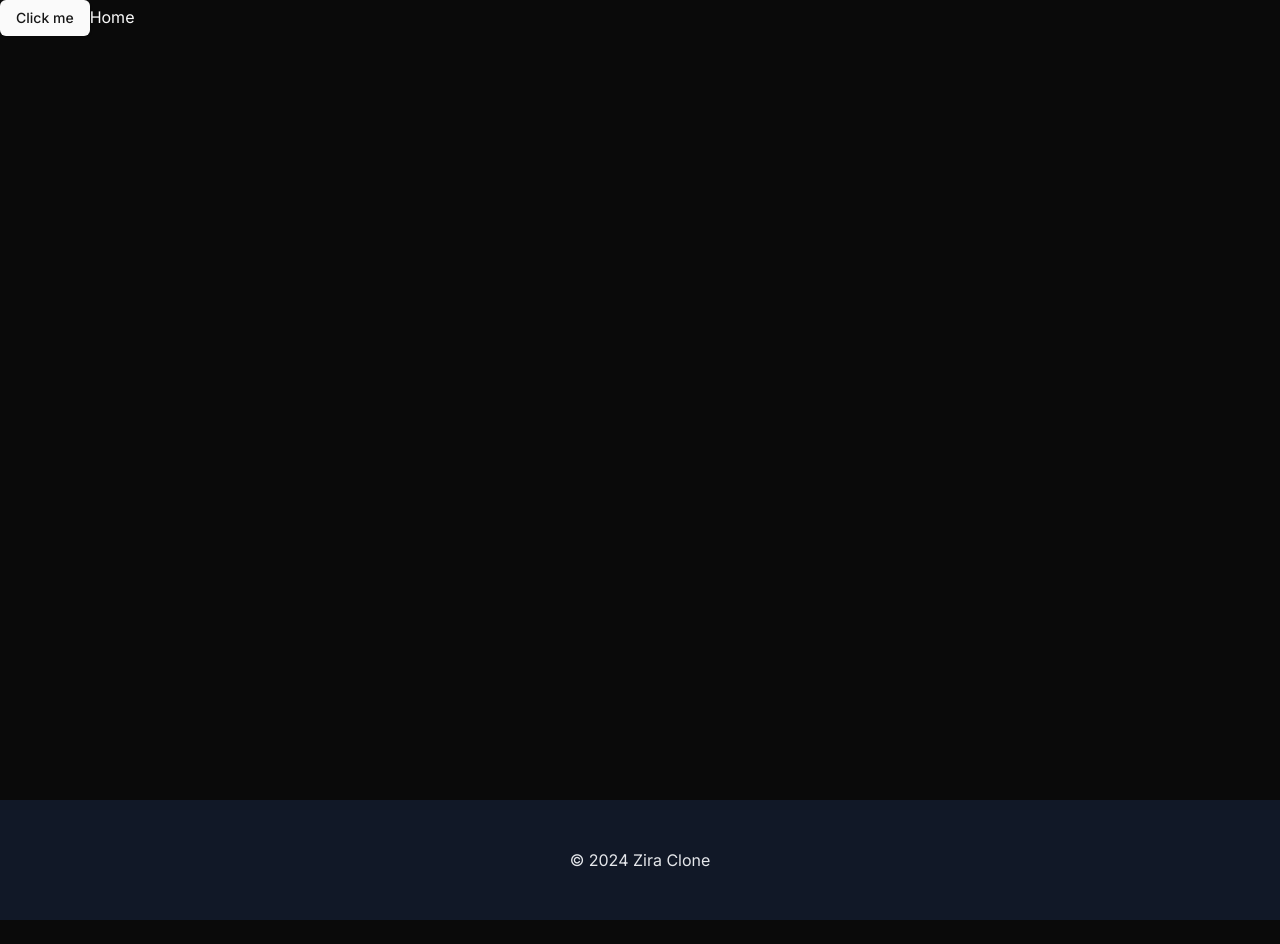
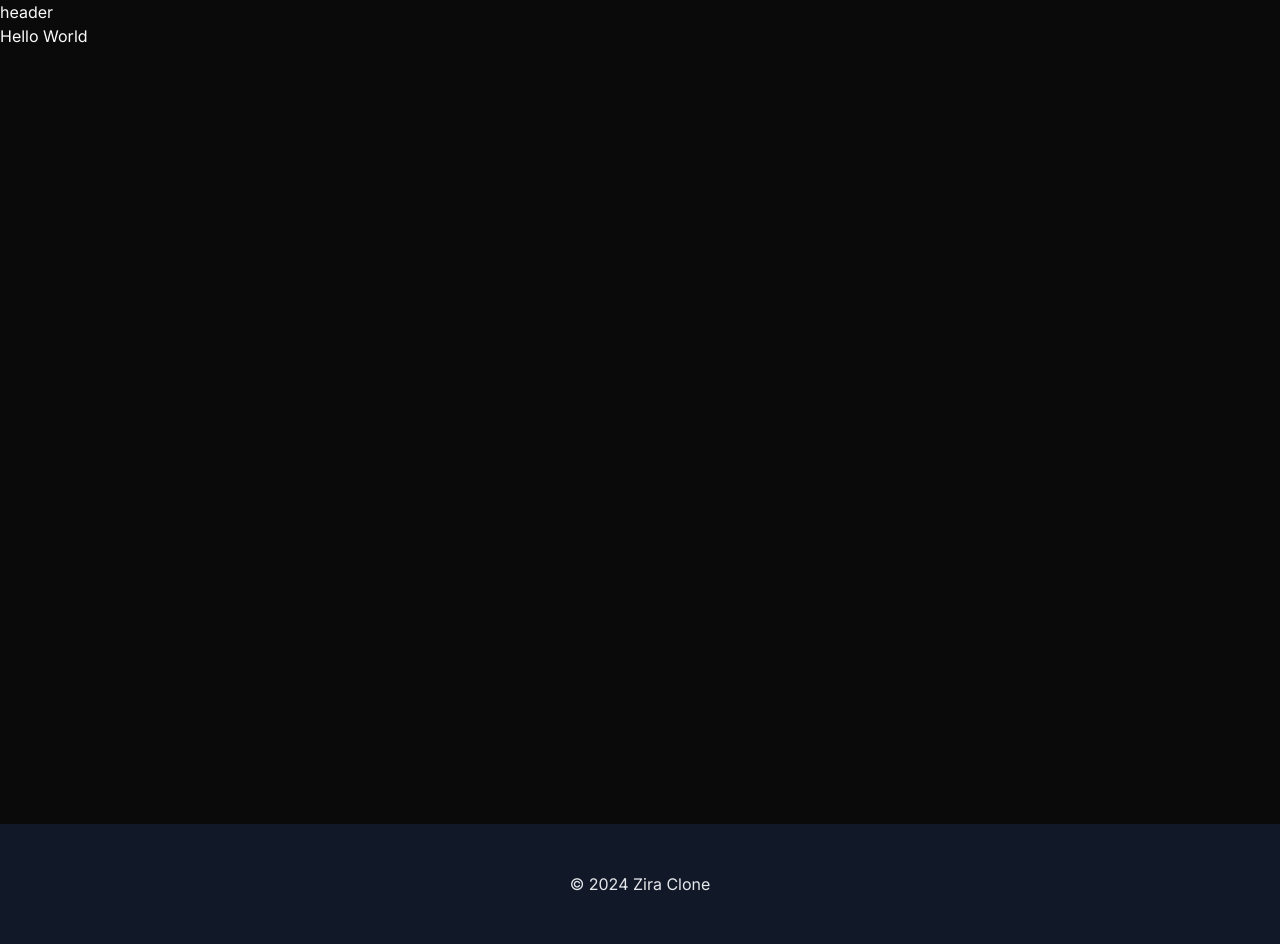
Before and after one commit to Ratnadeep2k/ziraclone, a Next.js app: page / in a window 1280 px wide. Before the commit the page ends 920 px from the top, so only its background shows below. Built offline with nearby package versions, Linux system fonts and the light colour scheme.

Commit message:
feat: add Header component and integrate it into RootLayout; update Home page content and add Clerk middleware

```diff
--- a/app/layout.js
+++ b/app/layout.js
@@ -1,3 +1,4 @@
+import Header from "@/components/header";
 import "./globals.css";
 import { ThemeProvider } from "@/components/theme-provider";
 import { Inter } from "next/font/google"
@@ -15,6 +16,7 @@
       >
         <ThemeProvider attribute ="class" defaultTheme ='dark'>
           {/* Header */}
+          <Header/>
           <main className="min-h-screen">
           {children}
           </main>
--- a/app/page.js
+++ b/app/page.js
@@ -3,8 +3,7 @@
 export default function Home() {
  return (
     <div>
-      <Button>Click me</Button>
-      Home
+    <h1>Hello World</h1>
   </div>
 
 
--- /dev/null
+++ b/components/header.jsx
@@ -0,0 +1,9 @@
+import React from 'react'
+
+const Header = () => {
+  return (
+    <div>header</div>
+  )
+}
+
+export default Header
--- a/package.json
+++ b/package.json
@@ -9,6 +9,7 @@
     "lint": "next lint"
   },
   "dependencies": {
+    "@clerk/nextjs": "^5.7.1",
     "@radix-ui/react-accordion": "^1.2.1",
     "@radix-ui/react-avatar": "^1.1.1",
     "@radix-ui/react-dialog": "^1.1.2",
```
Also changed, not shown: middleware.js (added, +12 -0 lines), 1 other file (tests, documents, lock files or other folders).
